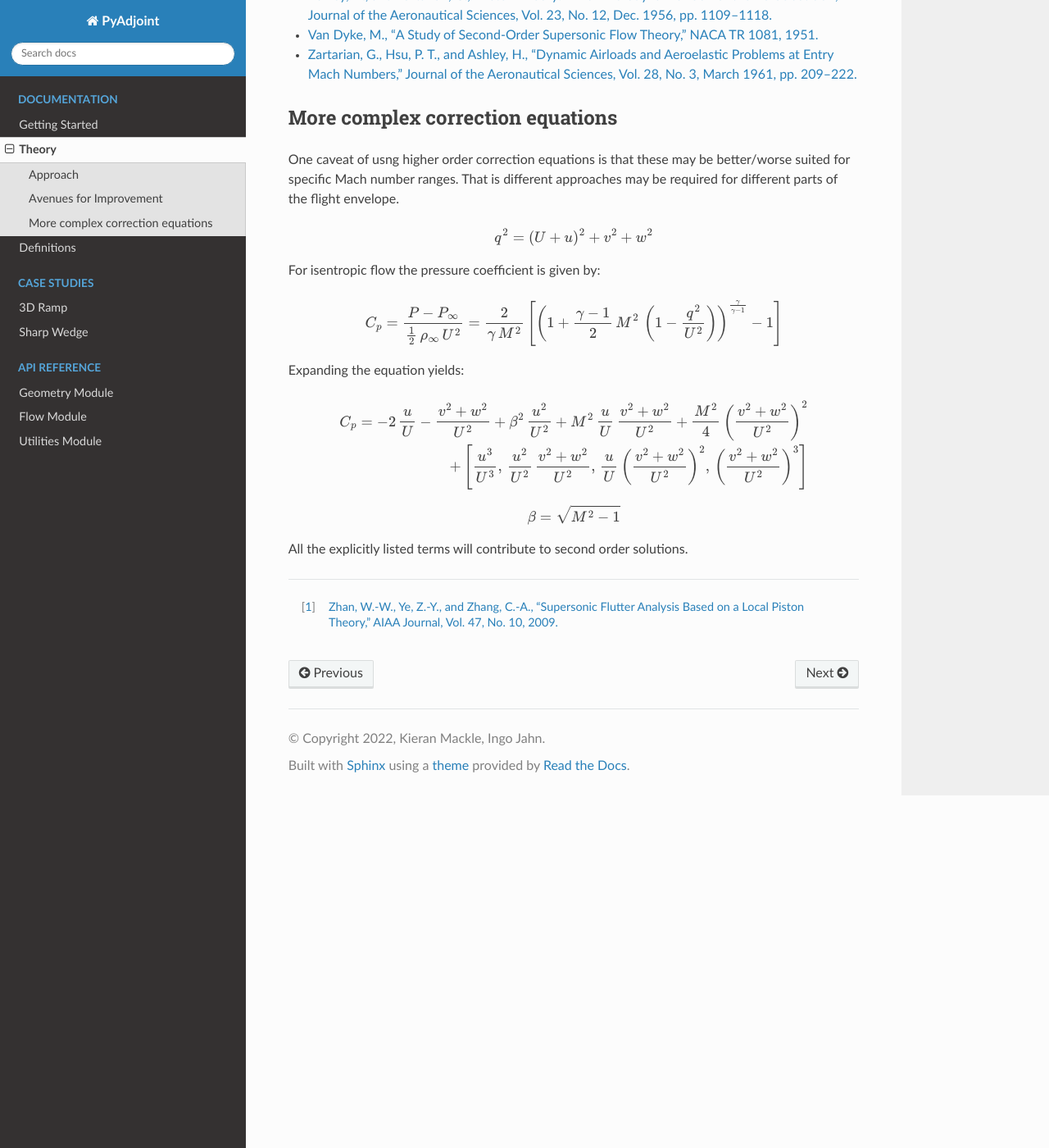
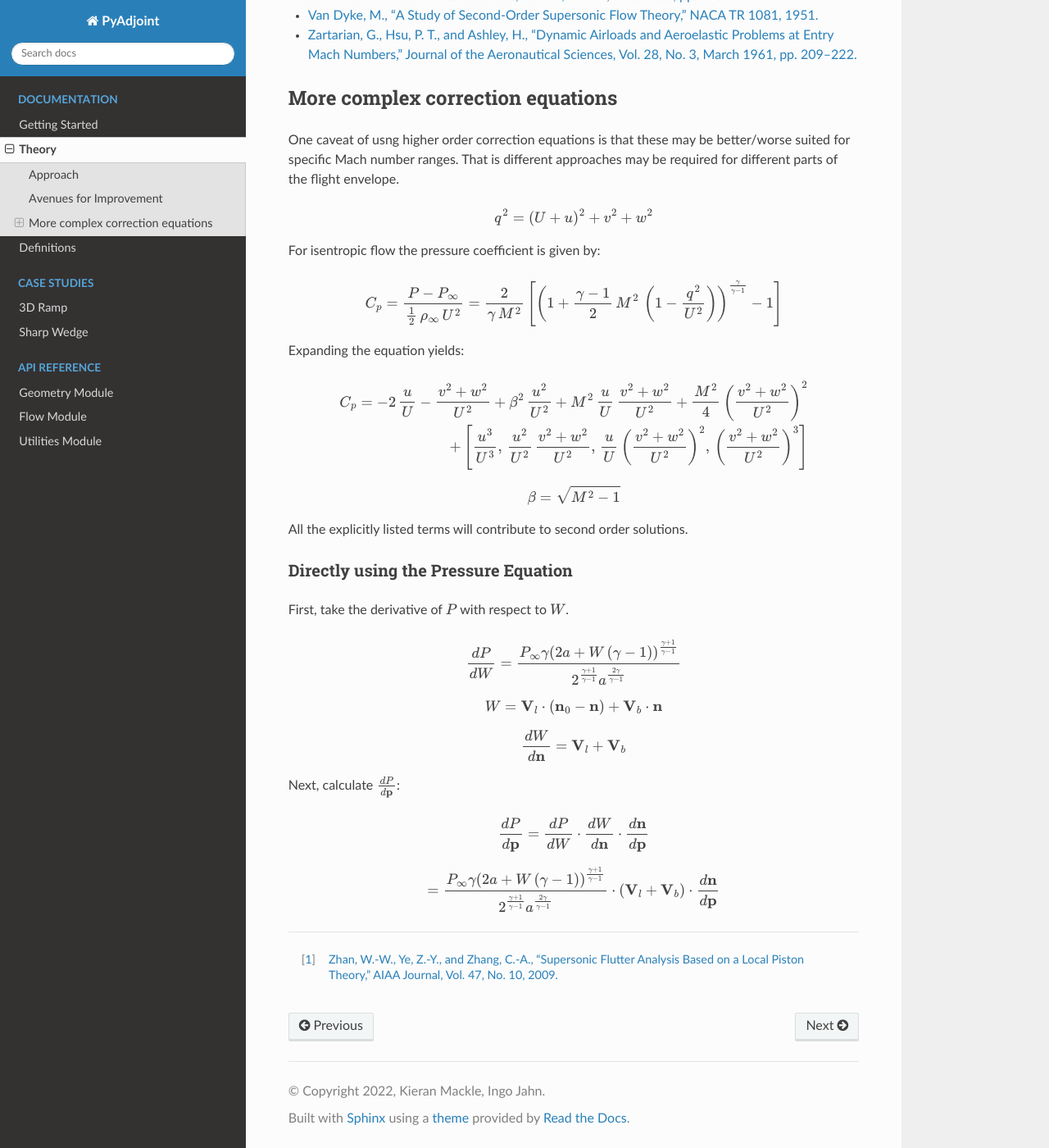
Before and after one commit to kieran-mackle/pysagas, a Sphinx documentation site: the page built from docs/source/documentation/theory.md, in a window 1280 px wide and 1400 px high, scrolled down 1937 px. Shown: the whole window at 82% size. Built offline with Sphinx 7.4.7 and the Read the Docs theme 2.0.0, drawn with Linux system fonts in a browser that asks for light colours; some of the changed text lies outside the part shown.

Commit message:
docs(theory.md): added direct derivative of pressure equation

```diff
--- a/docs/source/documentation/theory.md
+++ b/docs/source/documentation/theory.md
@@ -10,19 +10,20 @@ This can be converted to local pressure variations as per Zhan (2009)[^1].
 
 $$ P = P_l + \rho_l \, a_l \, W$$
 
-$$ W = \mathbf{V}_l \cdot \delta \mathbf{n} + \mathbf{V}_b \cdot \mathbf{n}$$
+$$ W = \mathbf{V}_l \cdot \delta \mathbf{n} + \mathbf{V}_b \cdot \mathbf{n} $$
 
 $$ \delta \mathbf{n} = \mathbf{n}_0 - \mathbf{n} $$
 
-where subscript $l$ refers to the local conditions at the vehicle surface
+Here, the subscript $l$ refers to the local conditions at the vehicle surface
 (e.g. results from a CFD solver) and $W$ is the local downwash velocity.
+In the formulation, deformation (or change in geometry) away
+from the shape is considered when the local conditions were evaluated
+using the $\mathbf{V}_l \cdot \delta \mathbf{n}$ and the contribution
+due to surface normal velocity $\mathbf{V}_b \cdot \mathbf{n}$.
 
-In their formulation, they consider deformation (or change in geometry) away
-from the shape when the local conditions were evaluated using the
-$\mathbf{V}_l \cdot \delta \mathbf{n}$ and the contribution due to surface
-normal velocity $\mathbf{V}_b \cdot \mathbf{n}$.
-
-We are only interested in the first term, as this relates to vehicle deformation.
+We are only interested in the first term, $\mathbf{V}_l \cdot \delta \mathbf{n}$,
+as this relates to vehicle deformation. The second term, $\mathbf{V}_b \cdot \mathbf{n}$,
+can be discarded, since $\mathbf{V}_b = 0$ in this case.
 
 Thus:
 
@@ -36,7 +37,8 @@ No. 10, 2009.](https://arc.aiaa.org/doi/10.2514/1.37750)
 
 
 ## Approach
-To get the geometry sensitivities (e.g. $\frac{d \, C_X}{d \, p}$) we will apply the following process:
+To get the geometry sensitivities (e.g. $\frac{d \, C_X}{d \, p}$) we will apply
+the following process:
 
 1. Find effect of design parameter, $p$ on surface normal.
 
@@ -104,14 +106,53 @@ $$ q^2 = (U+u)^2 + v^2 + w^2 $$
 
 For isentropic flow the pressure coefficient is given by:
 
-$$C_p = \frac{P - P_\infty}{\frac{1}{2} \, \rho_\infty \, U^2} = \frac{2}{\gamma \, M^2} \, \left[ \left( 1 + \frac{\gamma-1}{2} \, M^2 \, \left( 1 - \frac{q^2}{U^2} \right) \right)^{\frac{\gamma}{\gamma-1}} - 1 \right] $$
+$$C_p = \frac{P - P_\infty}{\frac{1}{2} \, \rho_\infty \, U^2} =
+\frac{2}{\gamma \, M^2} \, \left[ \left( 1 + \frac{\gamma-1}{2} \, M^2 \, \left( 1 -
+\frac{q^2}{U^2} \right) \right)^{\frac{\gamma}{\gamma-1}} - 1 \right] $$
 
 Expanding the equation yields:
 
-$$C_p = -2 \, \frac{u}{U} - \frac{v^2 + w^2}{U^2} + \beta^2 \, \frac{u^2}{U^2} + M^2 \, \frac{u}{U} \, \frac{v^2+w^2}{U^2} + \frac{M^2}{4} \, \left( \frac{v^2+w^2}{U^2} \right)^2
+$$
+C_p = -2 \, \frac{u}{U} - \frac{v^2 + w^2}{U^2} + \beta^2 \, \frac{u^2}{U^2} +
+M^2 \, \frac{u}{U} \, \frac{v^2+w^2}{U^2} + \frac{M^2}{4} \,
+\left( \frac{v^2+w^2}{U^2} \right)^2
 \\
-+\left[ \frac{u^3}{U^3}, \, \frac{u^2}{U^2} \, \frac{v^2+w^2}{U^2}, \, \frac{u}{U} \, \left( \frac{v^2+w^2}{U^2} \right)^2, \, \left(\frac{v^2 +w^2}{U^2} \right)^3 \right] $$
++\left[ \frac{u^3}{U^3}, \, \frac{u^2}{U^2} \,
+\frac{v^2+w^2}{U^2}, \, \frac{u}{U} \, \left( \frac{v^2+w^2}{U^2} \right)^2, \,
+\left(\frac{v^2 +w^2}{U^2} \right)^3 \right]
+$$
 
-$$\beta = \sqrt{M^2-1}$$
+$$
+\beta = \sqrt{M^2-1}
+$$
 
 All the explicitly listed terms will contribute to second order solutions.
+
+
+### Directly using the Pressure Equation
+
+First, take the derivative of $P$ with respect to $W$.
+
+$$ \frac{dP}{dW} = \frac{P_{\infty} \gamma \left(2a+W\left(\gamma-1\right)\right)^
+{\frac{\gamma+1}{\gamma-1}}}
+{2^{\frac{\gamma+1}{\gamma-1}}a^{\frac{2\gamma}{\gamma-1}}} $$
+
+
+$$ W = \mathbf{V}_l \cdot (\mathbf{n}_0 - \mathbf{n}) + \mathbf{V}_b \cdot \mathbf{n}$$
+
+$$ \frac{dW}{d\mathbf{n}} = \mathbf{V}_l + \mathbf{V}_b $$
+
+
+Next, calculate $\frac{dP}{d\mathbf{p}}$:
+
+
+$$ \frac{dP}{d\mathbf{p}} = \frac{dP}{dW} \cdot \frac{dW}{d\mathbf{n}} \cdot \frac{d\mathbf{n}}{d\mathbf{p}} $$
+
+$$ = \frac{P_{\infty} \gamma \left(2a+W\left(\gamma-1\right)\right)^
+{\frac{\gamma+1}{\gamma-1}}}
+{2^{\frac{\gamma+1}{\gamma-1}}a^{\frac{2\gamma}{\gamma-1}}}
+\cdot
+(\mathbf{V}_l + \mathbf{V}_b)
+\cdot
+\frac{d\mathbf{n}}{d\mathbf{p}}
+$$
```
